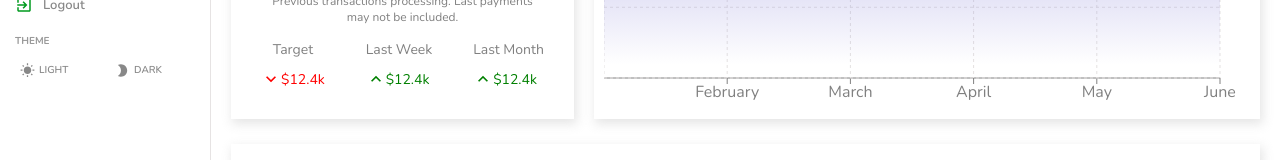
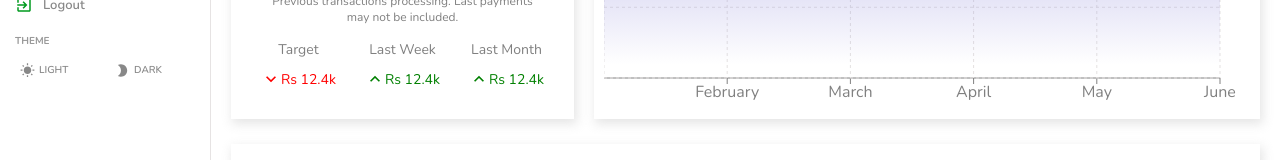
Before and after one commit to pranal02/dashboard-Project, a React (Create React App) app: page / in a window 1280 px wide. Shown: the part 483-643 px from the top of the page. Built offline with nearby package versions, Linux system fonts and the light colour scheme.

Commit message:
circular bar

```diff
--- a/src/components/featured/Featured.jsx
+++ b/src/components/featured/Featured.jsx
@@ -4,6 +4,7 @@ import { CircularProgressbar } from "react-circular-progressbar";
 import "react-circular-progressbar/dist/styles.css";
 import KeyboardArrowDownIcon from "@mui/icons-material/KeyboardArrowDown";
 import KeyboardArrowUpOutlinedIcon from "@mui/icons-material/KeyboardArrowUpOutlined";
+import { colors } from "@mui/material";
 
 const Featured = () => {
   return (
@@ -26,21 +27,21 @@ const Featured = () => {
             <div className="itemTitle">Target</div>
             <div className="itemResult negative">
               <KeyboardArrowDownIcon fontSize="small"/>
-              <div className="resultAmount">$12.4k</div>
+              <div className="resultAmount">Rs 12.4k</div>
             </div>
           </div>
           <div className="item">
             <div className="itemTitle">Last Week</div>
             <div className="itemResult positive">
               <KeyboardArrowUpOutlinedIcon fontSize="small"/>
-              <div className="resultAmount">$12.4k</div>
+              <div className="resultAmount">Rs 12.4k</div>
             </div>
           </div>
           <div className="item">
             <div className="itemTitle">Last Month</div>
             <div className="itemResult positive">
               <KeyboardArrowUpOutlinedIcon fontSize="small"/>
-              <div className="resultAmount">$12.4k</div>
+              <div className="resultAmount">Rs 12.4k</div>
             </div>
           </div>
         </div>
```
